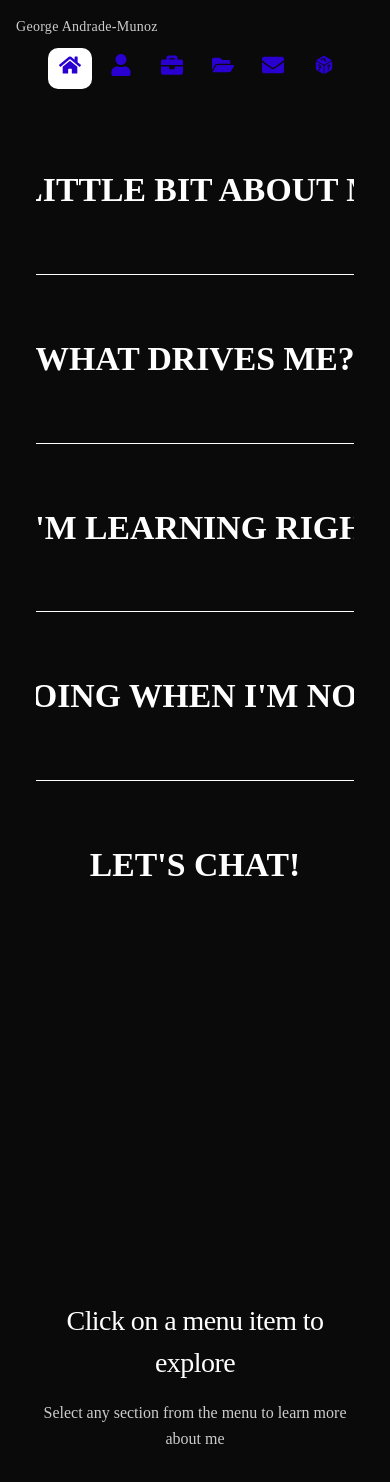
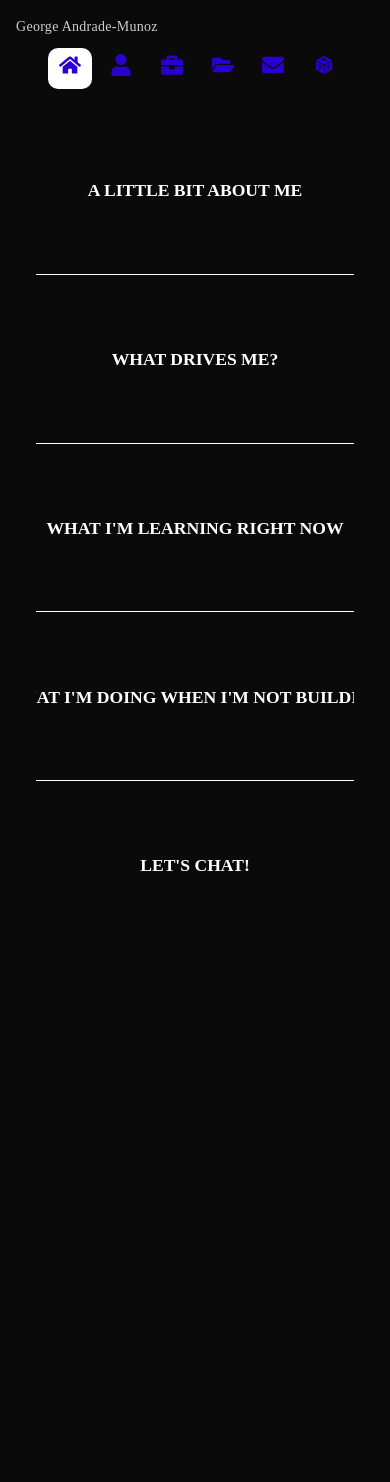
Before and after one commit to geogoesbeepboop/me-ui, a Next.js app: page /about2 in a window 390 px wide. Shown: the top 1482 px of the page. After the commit the page ends 1006 px from the top, so only its background shows below. Built offline with nearby package versions, Linux system fonts and the light colour scheme; a web font is replaced by a local one.

Commit message:
Additional UI fixes to about2 for back to top button and removing placeholder area

```diff
--- a/src/app/about2/page.tsx
+++ b/src/app/about2/page.tsx
@@ -3,6 +3,7 @@ import { useState, useRef, useEffect } from 'react';
 import FlowingMenu from '../../components/FlowingMenu';
 import Image from 'next/image';
 import styles from './page.module.css';
+import { motion } from 'framer-motion';
 
 const sections = [
   {
@@ -54,11 +55,41 @@ export default function About2() {
   const [selectedSection, setSelectedSection] = useState<string | null>(null);
   const topRef = useRef<HTMLDivElement>(null);
   const sectionRefs = useRef<{ [key: string]: HTMLDivElement | null }>({});
+  const [showBackToTop, setShowBackToTop] = useState(false);
 
   const handleSectionClick = (sectionKey: string) => {
     setSelectedSection(sectionKey);
   };
 
+  const scrollToTop = () => {
+    setSelectedSection(null);
+    // Scroll to the absolute top of the viewport
+    window.scrollTo({ top: 0, behavior: 'smooth' });
+    // Also scroll the document element to ensure we're at the very beginning
+    document.documentElement.scrollTo({ top: 0, behavior: 'smooth' });
+    // Force scroll to the very beginning after a short delay to ensure it works
+    setTimeout(() => {
+      window.scrollTo({ top: 0, behavior: 'auto' });
+      document.documentElement.scrollTo({ top: 0, behavior: 'auto' });
+    }, 20);
+  };
+
+  useEffect(() => {
+    const handleScroll = () => {
+      const scrollY = window.scrollY;
+      const windowHeight = window.innerHeight;
+      const documentHeight = document.documentElement.scrollHeight;
+
+      // Show back to top when user is near the bottom
+      if (scrollY + windowHeight > documentHeight - 200) {
+        setShowBackToTop(true);
+      } else {
+        setShowBackToTop(false);
+      }
+    }
+    window.addEventListener('scroll', handleScroll);
+    return () => window.removeEventListener('scroll', handleScroll);
+  }, [])
   useEffect(() => {
     if (selectedSection && sectionRefs.current[selectedSection]) {
       sectionRefs.current[selectedSection]?.scrollIntoView({ behavior: 'smooth', block: 'start' });
@@ -68,7 +99,7 @@ export default function About2() {
   const selectedSectionData = sections.find(section => section.key === selectedSection);
 
   return (
-    <main className={styles.about2Main}>
+    <main id='about2main' className={styles.about2Main}>
       {/* FlowingMenu Container */}
       <div className={styles.flowingMenuContainer} ref={topRef}>
         <FlowingMenu
@@ -77,7 +108,8 @@ export default function About2() {
           onSectionClick={handleSectionClick}
         />
       </div>
-      {/* Content Container */}
+      {/* Only render content container if a section is selected */}
+      {selectedSection && (
         <div className={styles.contentContainer}>
           {sections.map(section => (
             <div
@@ -102,21 +134,19 @@ export default function About2() {
               </div>
             </div>
           ))}
-        {!selectedSection && (
-          <div className={styles.placeholderContent}>
-            <h2>Click on a menu item to explore</h2>
-            <p>Select any section from the menu to learn more about me</p>
+          {showBackToTop && (
+            <motion.button
+              className={styles.backToTopBtn}
+              onClick={scrollToTop}
+              initial={{ opacity: 0, y: 20 }}
+              animate={{ opacity: 1, y: 0 }}
+              exit={{ opacity: 0, y: 20 }}
+            >
+              Back to Top
+            </motion.button>
+          )}
         </div>
       )}
-        {selectedSection && (
-          <button
-            className={styles.backToTopBtn}
-            onClick={() => topRef.current?.scrollIntoView({ behavior: 'smooth', block: 'start' })}
-          >
-            Back to Top
-          </button>
-        )}
-      </div>
     </main>
   );
 }
--- a/src/app/projects/page.module.css
+++ b/src/app/projects/page.module.css
@@ -62,6 +62,7 @@
 .projectTitle {
   font-size: 1.25rem;
   font-weight: 400;
+  min-width: 7rem;
   color: #fff;
   margin: 0;
 }
@@ -98,7 +99,7 @@
   font-size: 1rem;
   font-weight: 500;
   border-radius: 16px;
-  padding: 0.2em 0.7em;
+  padding: 0.2rem 0.7rem;
   background: rgba(42,0,209,0.13);
   box-shadow: 0 2px 8px rgba(42,0,209,0.10), 0 1.5px 6px rgba(0,0,0,0.10);
   border: 1.5px solid rgba(42,0,209,0.18);
--- a/src/app/projects/page.tsx
+++ b/src/app/projects/page.tsx
@@ -7,7 +7,7 @@ import { FaPencilRuler, FaCode, FaFlask, FaRocket, FaArchive } from "react-icons
 const projects: Project[] = [
   {
     id: "1",
-    title: "Minimal Blog",
+    title: "Cali",
     description: "A clean, dark-themed blog platform focused on typography and reading experience.",
     image: "/window.svg",
     techStack: ["Next.js", "TypeScript", "Vercel"],
--- a/src/styles/FlowingMenu.css
+++ b/src/styles/FlowingMenu.css
@@ -99,7 +99,7 @@
     white-space: nowrap;
     font-weight: 600;
     color: #fff;
-    font-size: 4vh;
+    font-size: clamp(1.1rem, 4vw, 2.5rem);
   }
 
   .menu__item-link:hover {
@@ -145,7 +145,7 @@
     white-space: nowrap;
     text-transform: uppercase;
     font-weight: 400;
-    font-size: 4vh;
+    font-size: clamp(1rem, 3.5vw, 2.2rem);
     line-height: 1.2;
     padding: 1vh 1vw 0;
   }
@@ -189,4 +189,19 @@
       width: 18px;
       height: 14px;
     }
+    .menu__item-link {
+      font-size: clamp(0.9rem, 4vw, 1.5rem);
+    }
+    .marquee span {
+      font-size: clamp(0.85rem, 3vw, 1.2rem);
+    }
   }
+
+@media (max-width: 480px) {
+  .menu__item-link {
+    font-size: clamp(0.8rem, 5vw, 1.1rem);
+  }
+  .marquee span {
+    font-size: clamp(0.75rem, 4vw, 1rem);
+  }
+}
```
Lines whose indentation alone changed are shown as unchanged.
